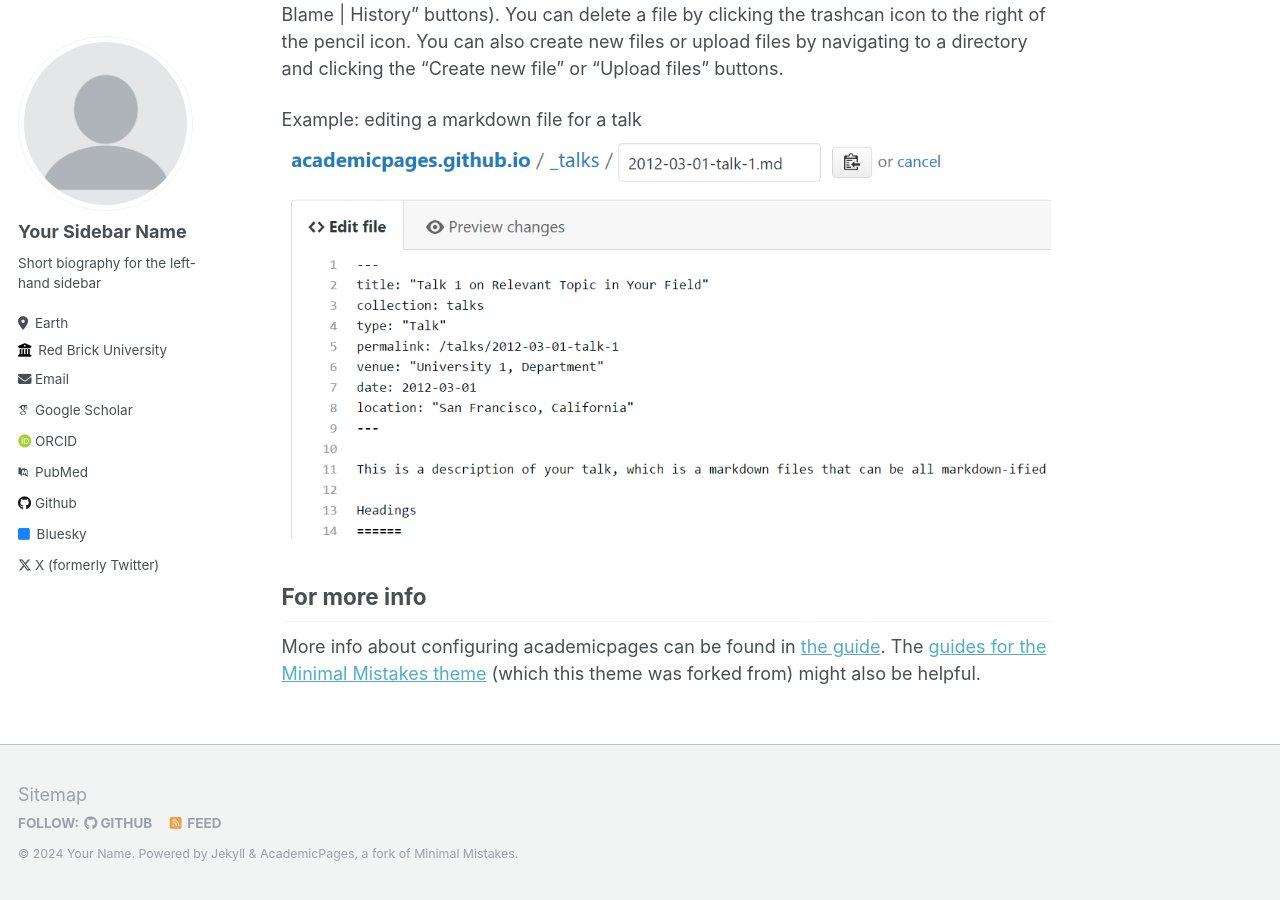
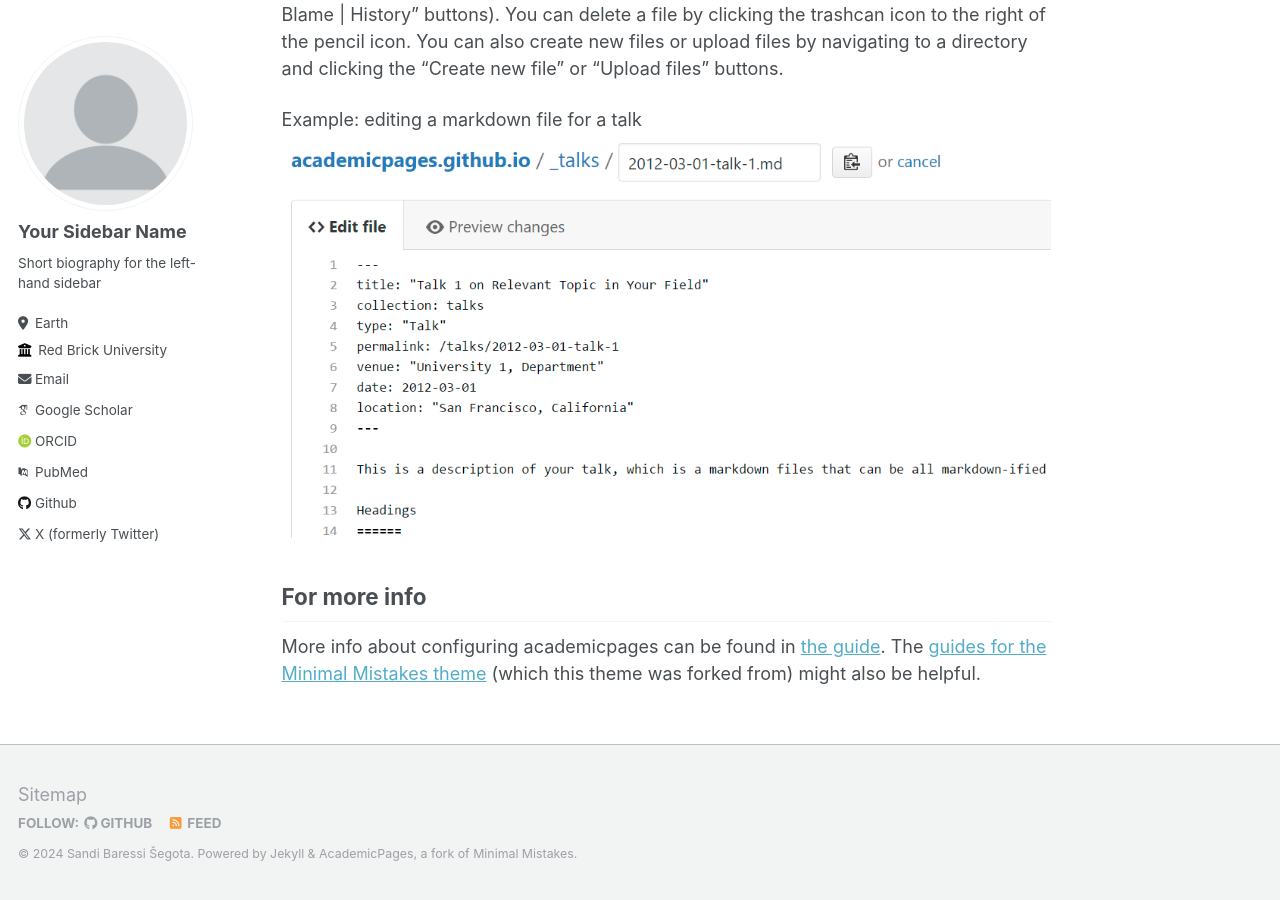
Before and after one commit to ssegota/ssegota.github.io, a Jekyll site: the page built from _pages/about.md, in a window 1280 px wide and 900 px high, scrolled down 2463 px. Built offline with Jekyll 4.4.1, drawn with Linux system fonts in a browser that asks for light colours; some web fonts are replaced; some of the changed lines change nothing that is shown; some of the changed text lies outside the part shown.

Commit message:
Update _config.yml

```diff
--- a/_config.yml
+++ b/_config.yml
@@ -8,9 +8,9 @@
 
 # Basic Site Settings
 locale                   : "en-US"
-title                    : "Your Name / Site Title"
+title                    : "S. Baressi Šegota"
 title_separator          : "-"
-name                     : &name "Your Name"
+name                     : &name "Sandi Baressi Šegota"
 description              : &description "personal description"
 url                      : https://academicpages.github.io # the base hostname & protocol for your site e.g. "https://mmistakes.github.io"
 baseurl                  : "" # the subpath of your site, e.g. "/blog"
@@ -42,12 +42,12 @@
   bitbucket        : # Username - Update with your username on the site
   codepen          : # Username
   dribbble         : # Username
-  github           : "academicpages"
+  github           : "ssegota"
   kaggle           : # Username
   stackoverflow    : # User number or user number and name (i.e., use "1" or "1/jeff-atwood")
 
   # Social media
-  bluesky          : "bsky.app" # Replace this with you Bluesky username
+  bluesky          : # Replace this with you Bluesky username
   facebook         : # Username
   flickr           : # Username
   foursquare       : # Username
@@ -64,7 +64,7 @@
   steam            : # Username
   telegram         : # URL
   tumblr           : # Username
-  twitter          : "UniofOxford"  # Replace this with your X / Twitter handle
+  twitter          : "sandi.segota"  # Replace this with your X / Twitter handle
   vine             : # Username
   weibo            : # Username
   wikipedia        : # Username
@@ -250,15 +250,6 @@
       author_profile: true
       share: true
       comments: true
-  # _portfolio
-  - scope:
-      path: ""
-      type: portfolio
-    values:
-      layout: single
-      author_profile: true
-      share: true
-      comment: true
   # _talks
   - scope:
       path: ""
```
